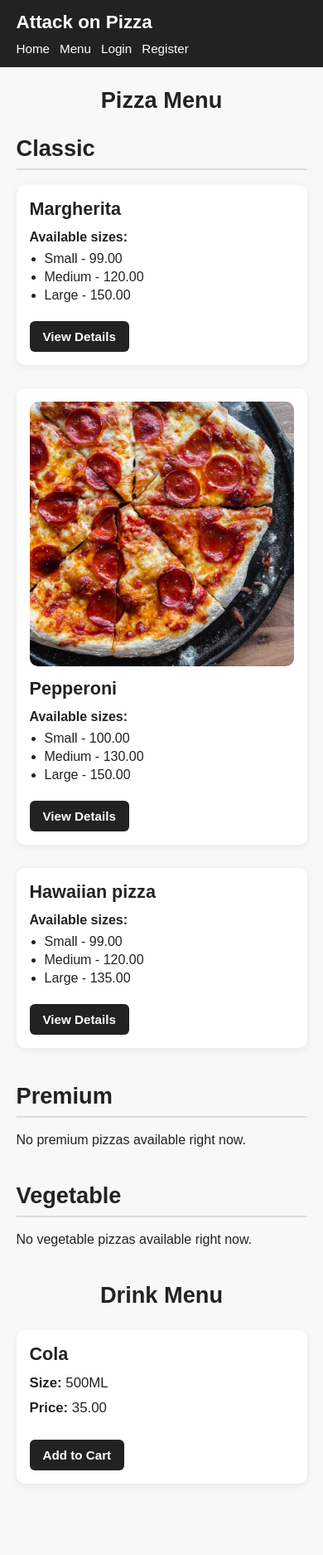
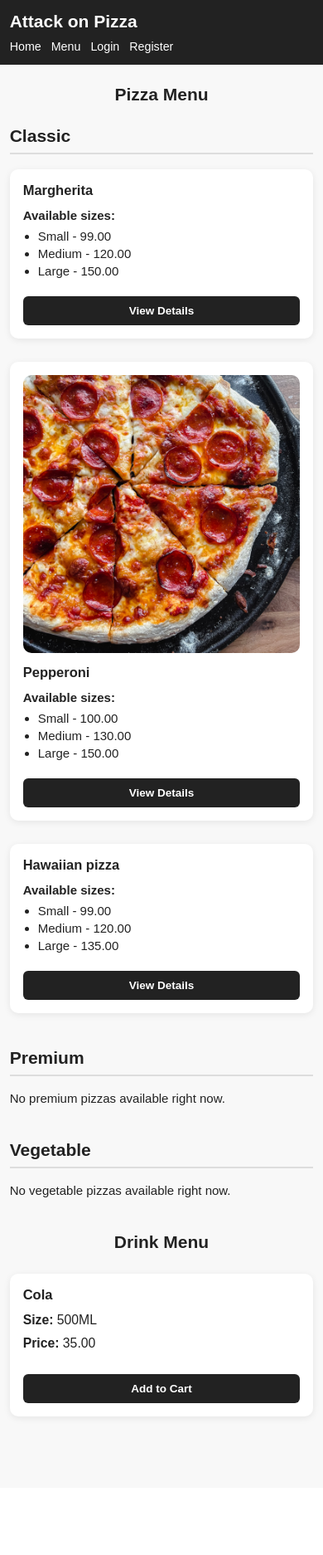
Before and after one commit to lqye0107-svg/attack-on-pizza, a Django app: page /menu/ in a window 390 px wide. Shown: the whole page at 83% size. After the commit the page ends 1711 px from the top, so only its background shows below. Run offline with Django 5.2, Linux system fonts and the light colour scheme; data comes from the database, SQL or seed files in the repository.

Commit message:
Update CSS

```diff
--- a/core/static/core/css/style.css
+++ b/core/static/core/css/style.css
@@ -613,3 +613,96 @@ form ul li {
     text-align: center;
     font-weight: 600;
 }
+
+
+html {
+    font-size: 16px;
+}
+
+body {
+    overflow-x: hidden;
+}
+
+.container {
+    width: min(92%, 1200px);
+    margin: 0 auto;
+}
+
+.page-title {
+    margin-bottom: 16px;
+    font-size: clamp(1.6rem, 2vw, 2.2rem);
+    font-weight: 700;
+}
+
+.menu-main-title {
+    text-align: center;
+    font-size: clamp(1.9rem, 3vw, 2.6rem);
+    margin: 0 0 30px 0;
+    font-weight: 700;
+}
+
+.menu-section-title {
+    font-size: clamp(1.4rem, 2vw, 2rem);
+}
+
+.menu-item-title,
+.cart-item-title,
+.order-detail-item-title,
+.checkout-item-title {
+    font-size: clamp(1.1rem, 1.4vw, 1.35rem);
+}
+
+.button {
+    padding: 10px 16px;
+    font-size: clamp(0.9rem, 1vw, 1rem);
+}
+
+.card {
+    padding: clamp(16px, 2vw, 24px);
+}
+
+.detail-image {
+    display: block;
+    width: min(100%, 360px);
+    aspect-ratio: 1 / 1;
+    object-fit: cover;
+    border-radius: 10px;
+    margin: 0 auto;
+}
+
+@media (min-width: 1200px) {
+    .menu-grid {
+        gap: 32px;
+    }
+}
+
+@media (max-width: 900px) {
+    .container {
+        width: 94%;
+    }
+}
+
+@media (max-width: 640px) {
+    html {
+        font-size: 15px;
+    }
+
+    .card {
+        padding: 16px;
+    }
+
+    .button {
+        width: 100%;
+        text-align: center;
+        box-sizing: border-box;
+    }
+
+    .detail-actions,
+    .cart-actions,
+    .checkout-actions,
+    .order-detail-actions,
+    .order-success-actions {
+        flex-direction: column;
+        align-items: stretch;
+    }
+}
```
